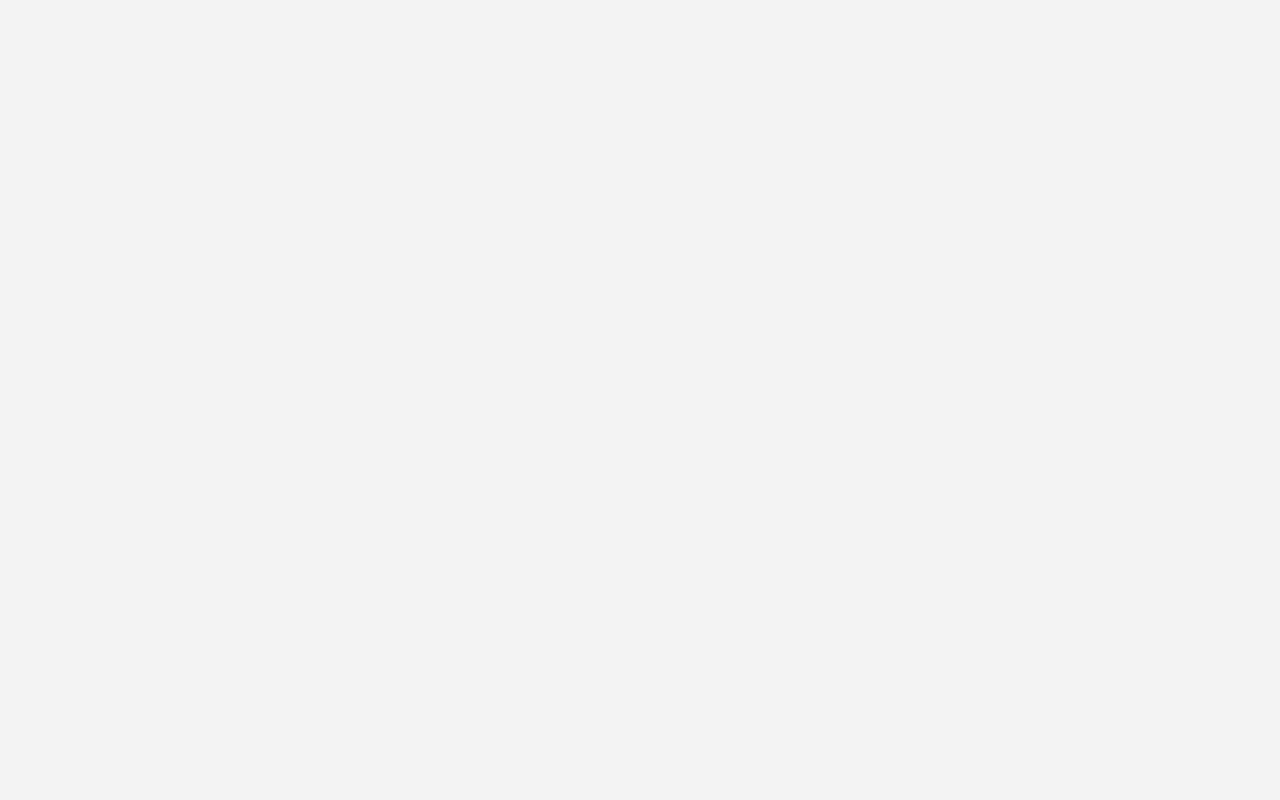
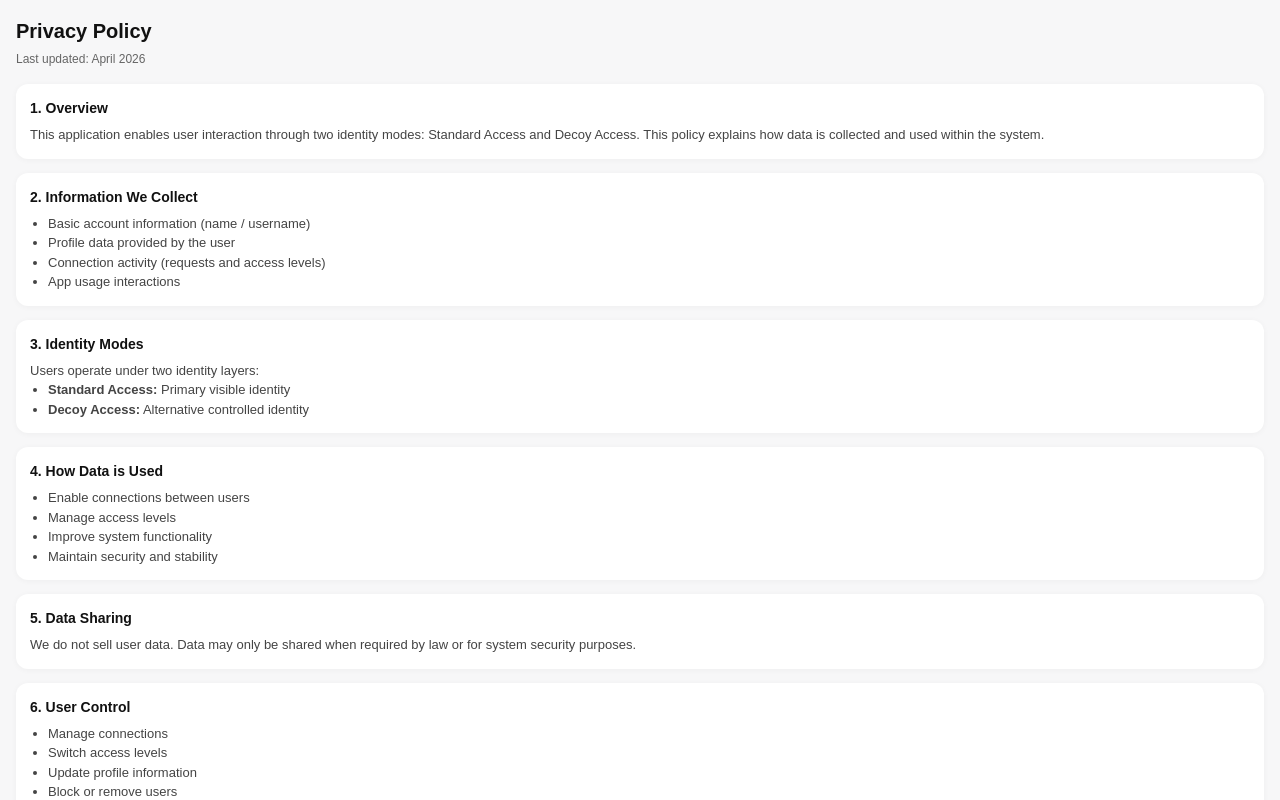
Before and after one commit to Sofiyat1/PolyNet, a React (Vite) app: page /privacypolicy in a window 1280 px wide. Before the commit this address had no page. Built offline with nearby package versions, Linux system fonts and the light colour scheme.

Commit message:
Added Privacy Policy

```diff
--- a/src/App.jsx
+++ b/src/App.jsx
@@ -11,6 +11,7 @@ import AppLayout from "./layouts/AppLayout";
 import "./App.css";
 import Login from "./pages/Login";
 import AddPostPage from "./pages/AddPostPage";
+import PrivacyPolicy from "./pages/PrivacyPolicy";
 
 function App() {
   return (
@@ -18,6 +19,7 @@ function App() {
       {/* Onboarding / Landing */}
       <Route path="/" element={<LandingPage />} />
       <Route path="/login" element={<Login />} />
+      <Route path="/privacypolicy" element={<PrivacyPolicy />} />
 
       {/* App pages */}
       <Route element={<AppLayout />}>
--- a/src/components/Navbar.jsx
+++ b/src/components/Navbar.jsx
@@ -95,7 +95,7 @@ function Navbar({ variant = "app", scrollRef }) {
           <Link to="/about" onClick={() => setOpen(false)}>
             About
           </Link>
-          <Link to="/privacy" onClick={() => setOpen(false)}>
+          <Link to="/privacypolicy" onClick={() => setOpen(false)}>
             Privacy Policy
           </Link>
         </div>
--- /dev/null
+++ b/src/pages/PrivacyPolicy.css
@@ -0,0 +1,59 @@
+.privacy-page {
+  padding: 16px;
+  background: #f7f7f8;
+  color: #111;
+  min-height: 100vh;
+  font-family: Arial, sans-serif;
+}
+
+/* HEADER */
+.privacy-header {
+  margin-bottom: 16px;
+}
+
+.privacy-header h1 {
+  font-size: 20px;
+  margin: 0;
+}
+
+.privacy-header p {
+  font-size: 12px;
+  color: #666;
+  margin-top: 4px;
+}
+
+/* CONTAINER */
+.privacy-container {
+  display: flex;
+  flex-direction: column;
+  gap: 14px;
+}
+
+/* SECTIONS */
+.privacy-container section {
+  background: #fff;
+  padding: 14px;
+  border-radius: 12px;
+
+  box-shadow: 0 1px 6px rgba(0,0,0,0.04);
+}
+
+/* HEADINGS */
+.privacy-container h2 {
+  font-size: 14px;
+  margin-bottom: 6px;
+}
+
+/* TEXT */
+.privacy-container p,
+.privacy-container li {
+  font-size: 13px;
+  color: #444;
+  line-height: 1.5;
+}
+
+/* LIST */
+.privacy-container ul {
+  padding-left: 18px;
+  margin: 0;
+}
--- /dev/null
+++ b/src/pages/PrivacyPolicy.jsx
@@ -0,0 +1,119 @@
+import "./PrivacyPolicy.css";
+
+function PrivacyPolicy() {
+  return (
+    <div className="privacy-page">
+      {/* HEADER */}
+      <div className="privacy-header">
+        <h1>Privacy Policy</h1>
+        <p>Last updated: April 2026</p>
+      </div>
+
+      {/* CONTENT */}
+      <div className="privacy-container">
+        <section>
+          <h2>1. Overview</h2>
+          <p>
+            This application enables user interaction through two identity
+            modes: Standard Access and Decoy Access. This policy explains how
+            data is collected and used within the system.
+          </p>
+        </section>
+
+        <section>
+          <h2>2. Information We Collect</h2>
+          <ul>
+            <li>Basic account information (name / username)</li>
+            <li>Profile data provided by the user</li>
+            <li>Connection activity (requests and access levels)</li>
+            <li>App usage interactions</li>
+          </ul>
+        </section>
+
+        <section>
+          <h2>3. Identity Modes</h2>
+          <p>Users operate under two identity layers:</p>
+          <ul>
+            <li>
+              <b>Standard Access:</b> Primary visible identity
+            </li>
+            <li>
+              <b>Decoy Access:</b> Alternative controlled identity
+            </li>
+          </ul>
+        </section>
+
+        <section>
+          <h2>4. How Data is Used</h2>
+          <ul>
+            <li>Enable connections between users</li>
+            <li>Manage access levels</li>
+            <li>Improve system functionality</li>
+            <li>Maintain security and stability</li>
+          </ul>
+        </section>
+
+        <section>
+          <h2>5. Data Sharing</h2>
+          <p>
+            We do not sell user data. Data may only be shared when required by
+            law or for system security purposes.
+          </p>
+        </section>
+
+        <section>
+          <h2>6. User Control</h2>
+          <ul>
+            <li>Manage connections</li>
+            <li>Switch access levels</li>
+            <li>Update profile information</li>
+            <li>Block or remove users</li>
+          </ul>
+        </section>
+
+        <section>
+          <h2>7. Security</h2>
+          <p>
+            We apply reasonable security measures, but no system is completely
+            secure. Users should avoid sharing sensitive personal data.
+          </p>
+        </section>
+
+        <section>
+          <h2>8. Updates</h2>
+          <p>
+            This policy may be updated periodically. Significant changes will be
+            communicated within the app.
+          </p>
+        </section>
+
+        <section>
+          <h2>9. Contact & Responsibility</h2>
+          <p>
+            Polynet is operated and maintained by its development team. For
+            privacy concerns, support issues, or data requests, users should
+            contact the platform administrator through official channels within
+            the app.
+          </p>
+        </section>
+        <section>
+          <h2>10. Ownership & Copyright</h2>
+          <p>
+            Polynet, including its design, identity system, and features, is the
+            intellectual property of its creators. All rights are reserved
+            unless explicitly stated otherwise.
+          </p>
+
+          <p>
+            Users retain ownership of the content they create within the
+            platform, but grant Polynet a limited license to store and display
+            that content for platform functionality.
+          </p>
+        </section>
+
+      </div>
+    </div>
+  );
+}
+
+export default PrivacyPolicy;
```
